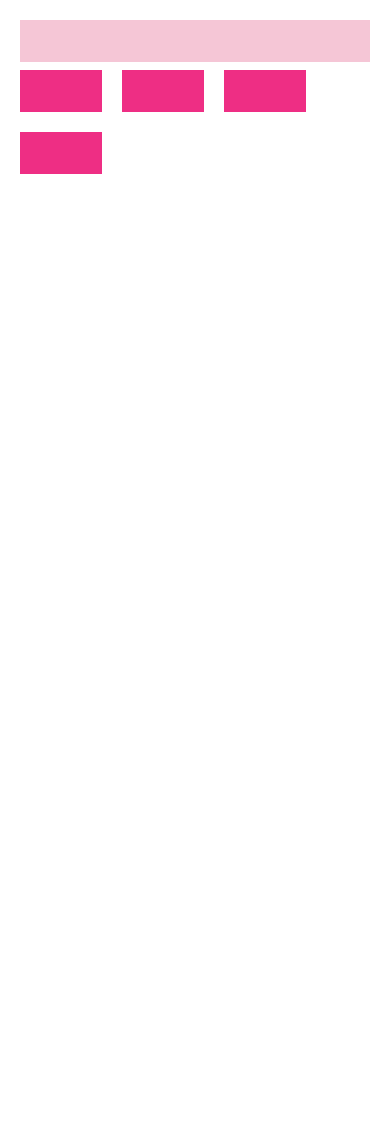
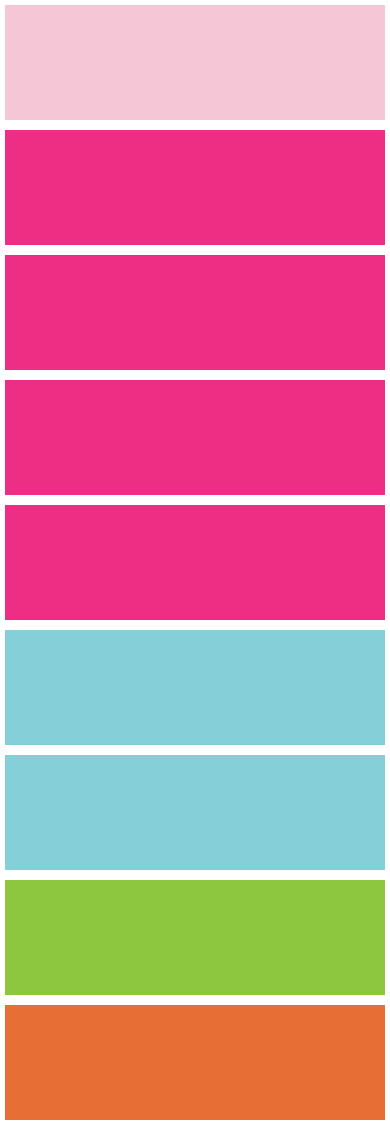
Before and after one commit to risalafountain/Level-1, a website: page 62.5-responsive-color-grid-assignment/index.html in a window 390 px wide. Before the commit the page ends 844 px from the top, so only its background shows below. Drawn offline with Linux system fonts and the light colour scheme.

Commit message:
grid/flexbox work

```diff
--- a/62.5-responsive-color-grid-assignment/index.html
+++ b/62.5-responsive-color-grid-assignment/index.html
@@ -4,19 +4,31 @@
         <link rel="stylesheet" href="./styles.css"/>
     </head>
     <body>
-        <div id="row1"></div>
+        <!-- <div id="container">
+            <div class="box row1"></div>
 
-        <div id="row2"></div>
-        <div id = "row2"></div>
-        <div id = "row2"></div>
-        <div id = "row2"></div>
+            <div class="box row2"></div>
+            <div class= "box row2"></div>
+            <div class = "box row2"></div>
+            <div class = "box row2"></div>
 
-        <div id="row3"> </div>
-        <div id="row3"></div>
+            <div class="box row3"> </div>
+            <div class="box row3"></div>
 
-        <div id="boxGreen"></div>
+            <div class="box boxGreen"></div>
 
-        <div id="boxOrange"></div>
-
+            <div class="box boxOrange"></div>
+        </div> -->
+        <div class="container">
+            <div class="box box-1"></div>
+            <div class="box box-2"></div>
+            <div class="box box-3"></div>
+            <div class="box box-4"></div>
+            <div class="box box-5"></div>
+            <div class="box box-6"></div>
+            <div class="box box-7"></div>
+            <div class="box box-8"></div>
+            <div class="box box-9"></div>
+        </div>
     </body>
 </html>
--- a/62.5-responsive-color-grid-assignment/styles.css
+++ b/62.5-responsive-color-grid-assignment/styles.css
@@ -1,39 +1,137 @@
-* {
+/* * {
     box-sizing: border-box;
-    font-size: 50px;
-    border: 4px solid white;
-    height: 50px;
-    position: relative;
+   margin: 0;
+   padding: 0;
 }
 
+#container{
+    width: 100%;
+    height: 100vh;
+}
+.box {
+   height: 125px;
+   border: 1px solid red;
+   margin: 3px;
+}
 /* Mobile Design  */
-#row1 {
-    display: inline-block;
+/* .row1 {
+    display: block;
     width: 100%;
     background-color: #F5C6D6;
 }
 
-#row2 {
+.row2 {
     display: inline-block;
     width: 25%;
     background-color:  #EE2E84;
 }
 
-#row3 {
-    display: inline;
+.row3 {
+    display: inline-block;
     width: 50%;
     background-color: #85CFD8;
 }
 
-#boxGreen {
-    display: inline;
+.boxGreen {
+    display: inline-block;
+
     width: 75%;
     background-color: #8DC63F;
 }
 
-#boxOrange {
-    display: inline;
+.boxOrange {
+    display: inline-block;
     width: 25%;
     background-color: #E76E34;
+} */
 
+
+* {
+    box-sizing: border-box;
+    font-size: 0px;
+    margin: 0;
+    padding: 0;
 }
+
+.container {
+    height: 100vh;
+    width: 100%;
+}
+.box-1 {
+    display: block;
+    background-color: #F5C6D6;
+    width: 100%;
+    height: 125px;
+    border: 5px solid #fff;
+}
+
+.box-2 {
+    display: inline-block;
+    background-color: #EE2E84;
+    width: 25%;
+    height: 125px;
+    border: 5px solid #fff;
+}
+
+.box-3 {
+    display: inline-block;
+    background-color: #EE2E84;
+    width: 25%;
+    height: 125px;
+    border: 5px solid #fff;
+}
+
+.box-4 {
+    display: inline-block;
+    background-color: #EE2E84;
+    width: 25%;
+    height: 125px;
+    border: 5px solid #fff;
+}
+
+.box-5 {
+    display: inline-block;
+    background-color: #EE2E84;
+    width: 25%;
+    height: 125px;
+    border: 5px solid #fff;
+}
+
+.box-6 {
+    display: inline-block;
+    background-color: #85CFD8;
+    width: 50%;
+    height: 125px;
+    border: 5px solid #fff;
+}
+
+.box-7 {
+    display: inline-block;
+    background-color: #85CFD8;
+    width: 50%;
+    height: 125px;
+    border: 5px solid #fff;
+}
+
+.box-8 {
+    display: inline-block;
+    background-color: #8DC63F;
+    width: 75%;
+    height: 125px;
+    border: 5px solid #fff;
+}
+
+.box-9 {
+    display: inline-block;
+    background-color: #E76E34;
+    width: 25%;
+    height: 125px;
+    border: 5px solid #fff;
+}
+
+@media screen and (max-width: 768px) {
+   .box {
+    display: block;
+    width: 100%;
+   }
+}
--- /dev/null
+++ b/notes/grid-flexbox/flexbox.css
@@ -0,0 +1,34 @@
+/* ---part 1 */
+* {
+    margin: 0;
+    padding: 0;
+}
+
+#flex-container {
+    border: 1px solid black;
+    height: 200px;
+    display: flex;
+    flex-direction: column;
+    justify-content: space-around;
+    /* align-items: center; */
+    margin: 0 10px;
+}
+
+/* -----part 2 */
+#flex-container > div:nth-child(1){
+    background-color: dodgerblue;
+    height: 30px;
+    margin: 0 10px;
+}
+
+#flex-container > div:nth-child(2){
+    background-color: firebrick;
+    height: 30px;
+    margin: 0 10px;
+}
+
+#flex-container > div:nth-child(3){
+    background-color: violet;
+    height: 30px;
+    margin: 0 10px;
+}
--- /dev/null
+++ b/notes/grid-flexbox/grid-1.css
@@ -0,0 +1,42 @@
+html, body {
+    margin: 0;
+    padding: 0;
+    font-family: sans-serif;
+}
+
+#grid-container {
+    display: grid;
+    grid-template-columns: 1fr 1fr 1fr;
+}
+
+header {
+    font-size: 22px;
+    background-color: dodgerblue;
+    text-align: center;
+    grid-column: 1 / 4 ;
+    /* span the header the entire length of the page */
+}
+
+nav {
+    background-color: darkorchid;
+    grid-column: 1 / 2
+    /*from beginning (1) to (/) column (2)*/
+}
+
+nav > div {
+    border: 1px solid black;
+    border-radius: 3px;
+    text-align: center;
+}
+
+main {
+    background-color: darkgreen;
+    grid-column: 2 / 4
+}
+
+footer {
+    font-size: 20px;
+    background-color: darkslateblue;
+    text-align: center;
+    grid-column: 1 / 4;
+}
--- /dev/null
+++ b/notes/grid-flexbox/grid-2.css
@@ -0,0 +1,43 @@
+html, body {
+    margin: 0;
+    padding: 0;
+    font-family: sans-serif;
+}
+
+#grid-container {
+    display: grid;
+    grid-template-columns: repeat(12, 1fr);
+}
+
+header {
+    font-size: 22px;
+    background-color: dodgerblue;
+    text-align: center;
+    grid-column: 1 / 13  /*always add one to the end*/
+}
+
+nav {
+    background-color: darkorchid;
+    grid-column: 8 / 13;
+}
+
+nav > div {
+    border: 1px solid black;
+    border-radius: 3px;
+    text-align: center;
+
+}
+
+main {
+    background-color: darkgreen;
+    grid-column: 1 / 8;
+    grid-row: 2 /3;
+
+}
+
+footer {
+    font-size: 20px;
+    background-color: darkslateblue;
+    text-align: center;
+    grid-column: 1 / 13;
+}
--- /dev/null
+++ b/notes/grid-flexbox/grid-3.css
@@ -0,0 +1,35 @@
+html, body {
+    margin: 0;
+    padding: 0;
+    font-family: sans-serif;
+}
+
+#grid-container {
+    display: grid;
+    grid-gap: 5px;
+    grid-template-columns: repeat(auto-fit, minmax(100px, 1fr));
+    grid-template-rows: repeat(4, 100px);
+}
+
+/*
+auto-fit selector allows for the content to respond to the window size by adding/removing columns or rows depending where it is used
+use w3 schools to get more information
+*/
+
+/* Styling for the 12 divs */
+#grid-container > div {
+    border: 2px solid black;
+    display: flex;
+    justify-content: center;
+    align-items: center;
+    color: white;
+    font-size: 25px;
+}
+
+#grid-container > div:nth-child(even){
+    background-color: dodgerblue;
+}
+
+#grid-container > div:nth-child(odd){
+    background-color: firebrick;
+}
--- /dev/null
+++ b/notes/grid-flexbox/grid-practice.css
@@ -0,0 +1,77 @@
+html, body {
+    margin: 0;
+    padding: 0;
+    font-family: sans-serif;
+}
+
+
+#grid-container {
+    display: grid;
+    grid-template-columns: repeat(3, 1fr);
+}
+
+/*
+  swap the 4 - 6
+  swap the 7 - 3
+  swap the 8 - 5
+
+*/
+
+#box1 {
+    background-color: blue;
+    grid-column: 3 / 4;
+    grid-row: 3 / 4;
+}
+
+#box2 {
+    background-color: red;
+}
+
+#box3 {
+    background-color: yellow;
+    grid-column: 1 /2;
+    grid-row: 3 / 4;
+}
+
+#box4 {
+    background-color: green;
+    grid-column: 3 / 4;
+    grid-row: 2/3;
+}
+
+#box5 {
+    background-color: purple;
+}
+
+#box6 {
+    background-color: grey;
+    grid-column: 1 /2;
+    grid-row: 2 / 3;
+}
+
+#box7 {
+    background-color: teal;
+    grid-column: 3 /4;
+    grid-row: 1 /2;
+}
+
+#box8 {
+    background-color: violet;
+    grid-column: 2 / 3;
+    grid-row: 2 / 3;
+}
+
+#box9 {
+    background-color: orange;
+    grid-column: 1 / 2;
+    grid-row: 1 / 2;
+}
+
+#grid-container > div {
+    border: 1px solid black;
+    width: 100%;
+    height: 100px;
+    display: flex;
+    justify-content: center;
+    align-items: center;
+}
```
Also changed, not shown: notes/grid-flexbox/flexbox.html (added, +45 -0 lines), notes/grid-flexbox/grid-1.html (added, +42 -0 lines), notes/grid-flexbox/grid-2.html (added, +35 -0 lines), notes/grid-flexbox/grid-3.html (added, +24 -0 lines), notes/grid-flexbox/grid-practice.html (added, +18 -0 lines).
